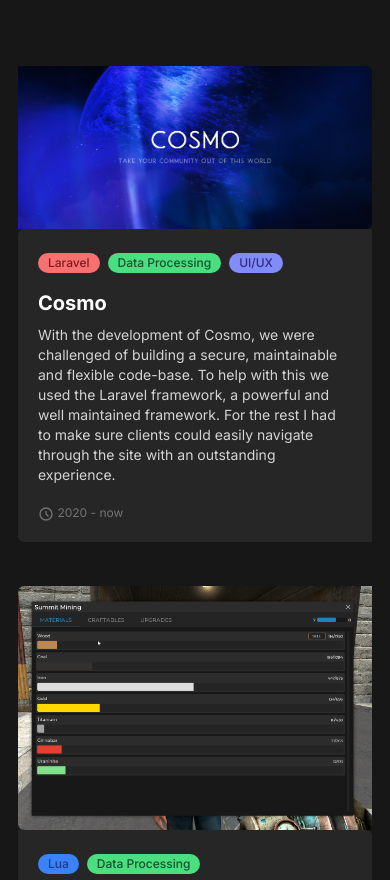
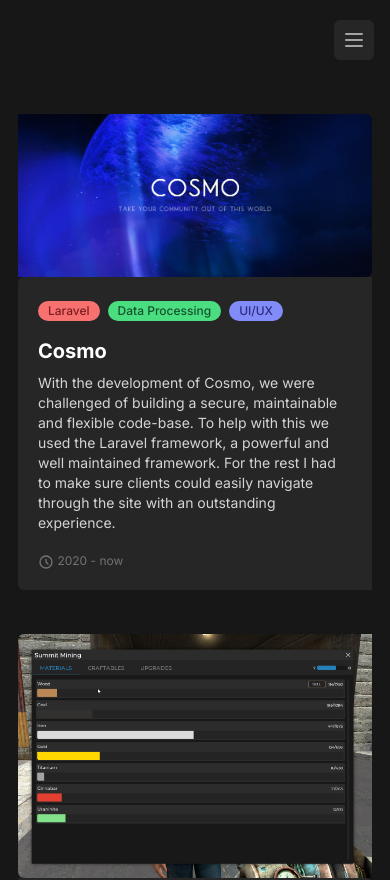
Before and after one commit to zeo/portfolio, a Vue app: page /projects in a window 390 px wide. Shown: the top 880 px of the page. Built offline with nearby package versions, Linux system fonts and the light colour scheme.

Commit message:
add: mobile navbar

```diff
--- a/src/components/Layout.vue
+++ b/src/components/Layout.vue
@@ -2,12 +2,41 @@
 import Dropdown from '../components/Dropdown.vue';
 import DropdownItem from './DropdownItem.vue';
 import { faGithub, faSteam } from '@fortawesome/free-brands-svg-icons';
+import { ref } from 'vue';
+
+const mobileOpen = ref(false);
 </script>
 
 <template>
   <div class="min-h-screen bg-gray-900">
-    <div class="max-w-5xl mx-auto px-4 sm:px-6 lg:px-8 pt-8">
-      <nav class="hidden md:flex space-x-10">
+    <div class="max-w-5xl mx-auto flex justify-end items-center py-5 sm:py-8 px-4 md:px-0 md:justify-start">
+      <div class="md:hidden">
+        <button
+          type="button"
+          class="bg-gray-800 rounded-md p-2 inline-flex items-center justify-center text-gray-400 focus:outline-none"
+          aria-expanded="false"
+        >
+          <span class="sr-only">Open menu</span>
+          <svg
+            class="h-6 w-6"
+            xmlns="http://www.w3.org/2000/svg"
+            fill="none"
+            viewBox="0 0 24 24"
+            stroke-width="2"
+            stroke="currentColor"
+            aria-hidden="true"
+            @click="mobileOpen = true"
+          >
+            <path
+              stroke-linecap="round"
+              stroke-linejoin="round"
+              d="M4 6h16M4 12h16M4 18h16"
+            />
+          </svg>
+        </button>
+      </div>
+      <div class="hidden md:flex-1 md:flex md:items-center md:justify-between">
+        <nav class="flex space-x-10">
           <router-link
             to="/"
             class="text-gray-300 hover:text-white py-2 rounded-md text-sm font-medium transition"
@@ -64,6 +93,85 @@
           </Dropdown>
         </nav>
       </div>
+    </div>
+
+    <transition
+      enter-active-class="duration-200 ease-out"
+      enter-from-class="opacity-0 scale-95"
+      enter-to-class="opacity-100 scale-100"
+      leave-active-class="duration-100 ease-in"
+      leave-from-class="opacity-100 scale-100"
+      leave-to-class="opacity-0 scale-95"
+    >
+      <div
+        v-if="mobileOpen"
+        class="absolute z-30 top-0 inset-x-0 p-2 transition transform origin-top-right md:hidden"
+      >
+        <div class="rounded-lg bg-gray-800 p-5 space-y-5">
+          <div class="sm:pb-8">
+            <div class="flex items-center justify-end">
+              <button
+                type="button"
+                class="bg-gray-700 rounded-md p-2 inline-flex items-center justify-center text-gray-400 focus:outline-non"
+                @click="mobileOpen = false"
+              >
+                <span class="sr-only">Close menu</span>
+                <!-- Heroicon name: outline/x -->
+                <svg
+                  class="h-6 w-6"
+                  xmlns="http://www.w3.org/2000/svg"
+                  fill="none"
+                  viewBox="0 0 24 24"
+                  stroke-width="2"
+                  stroke="currentColor"
+                  aria-hidden="true"
+                >
+                  <path
+                    stroke-linecap="round"
+                    stroke-linejoin="round"
+                    d="M6 18L18 6M6 6l12 12"
+                  />
+                </svg>
+              </button>
+            </div>
+          </div>
+          <div>
+            <div class="grid grid-cols-2 gap-4">
+              <router-link
+                to="/"
+                class="text-base font-medium text-gray-100 hover:text-gray-300"
+              >
+                Home
+              </router-link>
+              <router-link
+                to="/projects"
+                class="text-base font-medium text-gray-100 hover:text-gray-300"
+              >
+                Projects
+              </router-link>
+            </div>
+
+            <div class="mt-3 space-x-5">
+              <a href="https://github.com/zeo">
+                <font-awesome-icon
+                  size="lg"
+                  :icon="faGithub"
+                  class="text-gray-400 hover:text-gray-300"
+                />
+              </a>
+
+              <a href="https://steamcommunity.com/id/zeo-dev/">
+                <font-awesome-icon
+                  size="lg"
+                  :icon="faSteam"
+                  class="text-gray-400 hover:text-gray-300"
+                />
+              </a>
+            </div>
+          </div>
+        </div>
+      </div>
+    </transition>
 
     <slot />
   </div>
--- a/src/main.ts
+++ b/src/main.ts
@@ -1,5 +1,6 @@
 import { createApp } from 'vue'
 import { createRouter, createWebHistory } from 'vue-router';
+import { FontAwesomeIcon } from '@fortawesome/vue-fontawesome';
 import App from './App.vue'
 import Home from './views/Home.vue';
 import Projects from './views/Projects.vue';
@@ -16,4 +17,5 @@
 
 createApp(App)
     .use(router)
+    .component('font-awesome-icon', FontAwesomeIcon)
     .mount('#app');
--- a/src/views/Home.vue
+++ b/src/views/Home.vue
@@ -25,7 +25,7 @@
       >
     </div>
 
-    <div class="relative max-w-5xl mx-auto px-4 sm:px-6 lg:px-8 py-8">
+    <div class="relative max-w-5xl mx-auto px-4 py-8 md:px-0">
       <div class="max-w-2xl py-16 sm:py-40">
         <h2 class="text-4xl w-min font-extrabold text-white sm:text-5xl sm:tracking-tight lg:text-6xl">
           Zeo
```
Lines whose indentation alone changed are shown as unchanged.
